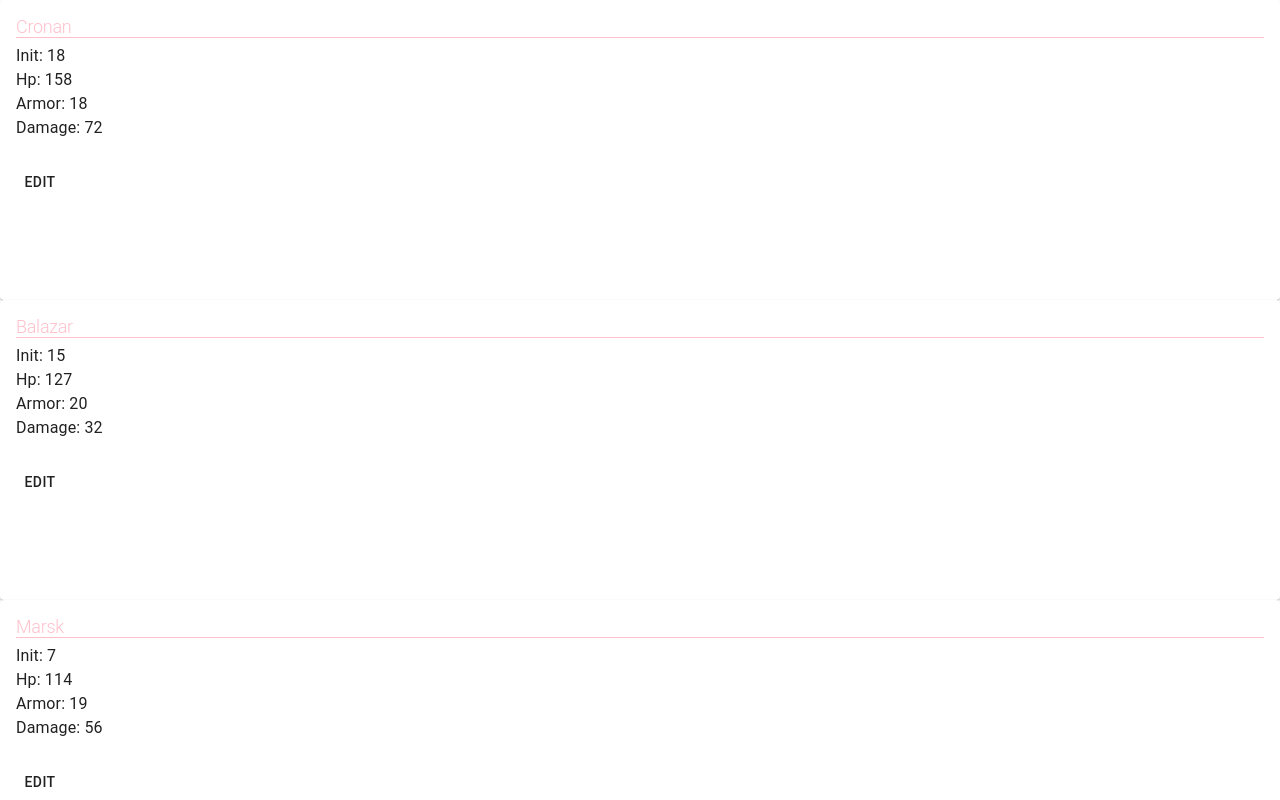
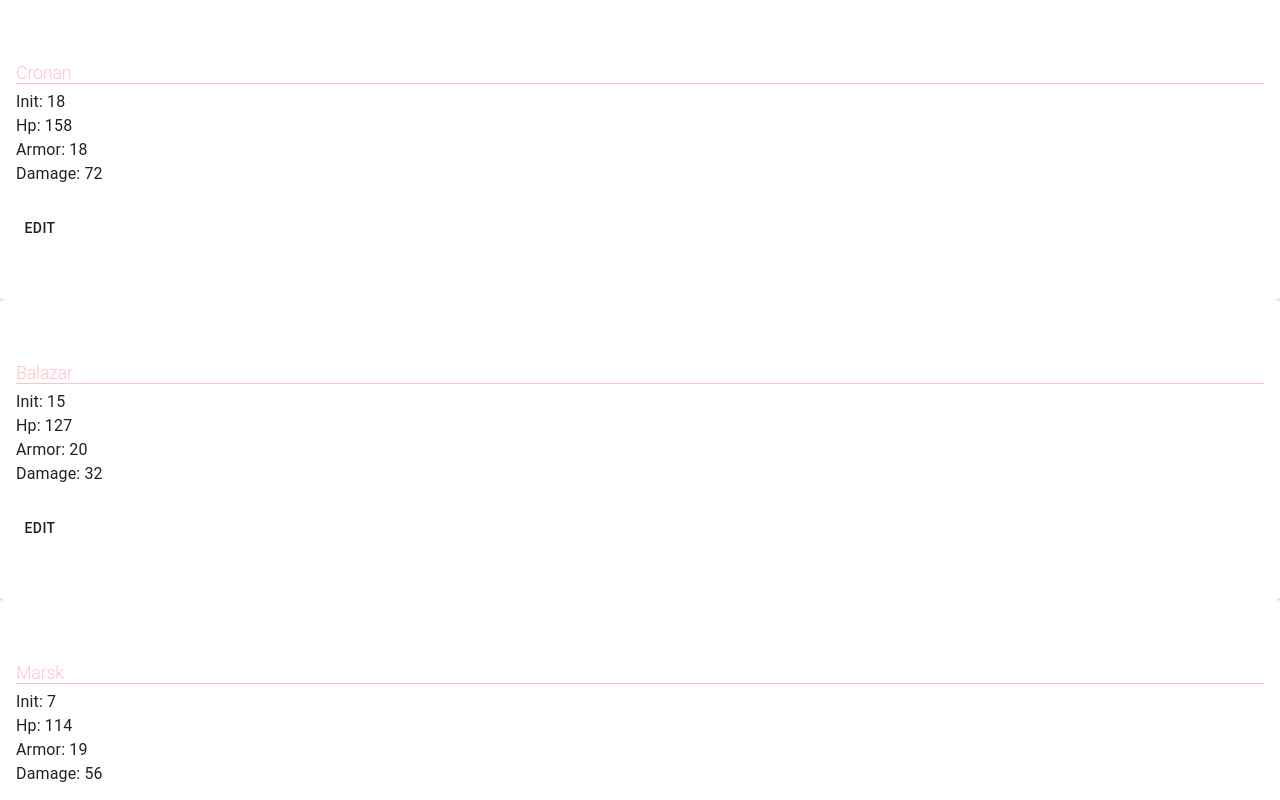
Before and after one commit to spencermendoza/dnd_react, a React (Create React App) app: page / in a window 1280 px wide. Shown: the top 800 px of the page. Built offline with nearby package versions, Linux system fonts and the light colour scheme.

Commit message:
changed CardContainer to a class and moved the player list into the state there

```diff
--- a/src/App.js
+++ b/src/App.js
@@ -5,53 +5,11 @@ import TurnTimer from './TurnTimer';
 import './App.css';
 
 class App extends Component {
-  constructor(props) {
-    super(props);
-    // TODO: Find out if we gain anything by using a hook for state here,
-    // or if declaring our initial state in the constructor is better.
-    this.state = {
-      players: [
-        {
-          name: 'Cronan',
-          armor: 18,
-          hp: 158,
-          initValue: 18,
-          damage: 72,
-          id: 0
-        },
-        {
-          name: 'Balazar',
-          armor: 20,
-          hp: 127,
-          initValue: 15,
-          damage: 32,
-          id: 1
-        },
-        {
-          name: 'Marsk',
-          armor: 19,
-          hp: 114,
-          initValue: 7,
-          damage: 56,
-          id: 2
-        },
-        {
-          name: 'Barri',
-          armor: 15,
-          hp: 69,
-          initValue: 14,
-          damage: 12,
-          id: 3
-        }
-      ]
-    };
-  }
-
   render() {
     return (
       <div>
-        <CardContainer players={this.state.players} />
-        <TurnTimer players={this.state.players} />
+        <CardContainer />
+        {/* <TurnTimer /> */}
       </div>
     );
   }
--- a/src/CardContainer.js
+++ b/src/CardContainer.js
@@ -1,33 +1,62 @@
-import React from 'react';
-import { PropTypes } from 'prop-types';
+import React, { Component } from 'react';
 import Box from '@material-ui/core/Box';
 import PlayerCard from './PlayerCard';
-import { makeStyles } from '@material-ui/core/styles';
 
-const useStyles = makeStyles({
-  container: {
-    display: 'flex',
-    flexDirection: 'column'
+class CardContainer extends Component {
+  constructor(props) {
+    super(props);
+
+    this.state = {
+      players: [
+        {
+          name: 'Cronan',
+          armor: 18,
+          hp: 158,
+          initValue: 18,
+          damage: 72,
+          id: 0
+        },
+        {
+          name: 'Balazar',
+          armor: 20,
+          hp: 127,
+          initValue: 15,
+          damage: 32,
+          id: 1
+        },
+        {
+          name: 'Marsk',
+          armor: 19,
+          hp: 114,
+          initValue: 7,
+          damage: 56,
+          id: 2
+        },
+        {
+          name: 'Barri',
+          armor: 15,
+          hp: 69,
+          initValue: 14,
+          damage: 12,
+          id: 3
+        }
+      ]
+    };
   }
-});
 
-const CardContainer = ({ players }) => {
-  const classes = useStyles();
-  return (
-    <Box className={classes.container}>
-      {players.map(player => (
-        <PlayerCard
-          {...player}
-          key={player.id}
-          onEditClick={() => console.log('this has been a test')}
-        />
-      ))}
-    </Box>
-  );
-};
+  handleEditClick = player => {
+    console.log('player?', player);
+  };
 
-CardContainer.propTypes = {
-  players: PropTypes.array
-};
+  render() {
+    return (
+      <Box display="flex" flexDirection="column" justifyContent="center">
+        {this.state.players.map(player => (
+          <PlayerCard player={player} key={player.id} onEditClick={p => this.handleEditClick(p)} />
+        ))}
+      </Box>
+    );
+  }
+}
 
 export default CardContainer;
--- a/src/PlayerCard.js
+++ b/src/PlayerCard.js
@@ -12,17 +12,25 @@ const useStyles = makeStyles({
   // and make sure that our styles are following their system.
   card: {
     minWidth: 275,
-    minHeight: 300
+    minHeight: 300,
+    display: 'flex',
+    justifyContent: 'center',
+    flexDirection: 'column'
   },
   title: {
     color: 'pink',
     borderBottom: '1px solid pink',
     fontSize: 18
+  },
+  content: {
+    display: 'flex',
+    justifyContent: 'center',
+    flexDirection: 'column'
   }
 });
 
 // TODO: Agree on using props as a parameter name
-//          function MyComponent(props) {
+//          function MyComponent(props) {                                  <--- I like this one
 //       OR destructuring the props object in the function signature to get parameter names.
 //          function MyComponent({propA, propB ... propZ}) {
 //
@@ -35,17 +43,17 @@ const PlayerCard = props => {
   const onEditClick = props.onEditClick ? props.onEditClick : function noop() {};
   return (
     <Card className={classes.card}>
-      <CardContent>
+      <CardContent className={classes.content}>
         <Typography variant="h1" className={classes.title} color="textSecondary" gutterBottom>
-          {props.name}
+          {props.player.name}
         </Typography>
-        <Typography>Init: {props.initValue}</Typography>
-        <Typography>Hp: {props.hp}</Typography>
-        <Typography>Armor: {props.armor}</Typography>
-        <Typography>Damage: {props.damage}</Typography>
+        <Typography>Init: {props.player.initValue}</Typography>
+        <Typography>Hp: {props.player.hp}</Typography>
+        <Typography>Armor: {props.player.armor}</Typography>
+        <Typography>Damage: {props.player.damage}</Typography>
       </CardContent>
       <CardActions>
-        <Button onClick={() => onEditClick(props)}>Edit</Button>
+        <Button onClick={() => onEditClick(props.player)}>Edit</Button>
       </CardActions>
     </Card>
   );
@@ -56,11 +64,13 @@ const PlayerCard = props => {
 //       using React PropTypes if we're going to use
 //       TypeScript.
 PlayerCard.propTypes = {
-  name: PropTypes.string,
-  initValue: PropTypes.number,
-  armor: PropTypes.number,
-  damage: PropTypes.number,
-  id: PropTypes.number,
+  player: {
+    name: PropTypes.string,
+    initValue: PropTypes.number,
+    armor: PropTypes.number,
+    damage: PropTypes.number,
+    id: PropTypes.number
+  },
   onEditClick: PropTypes.func
 };
 
```
